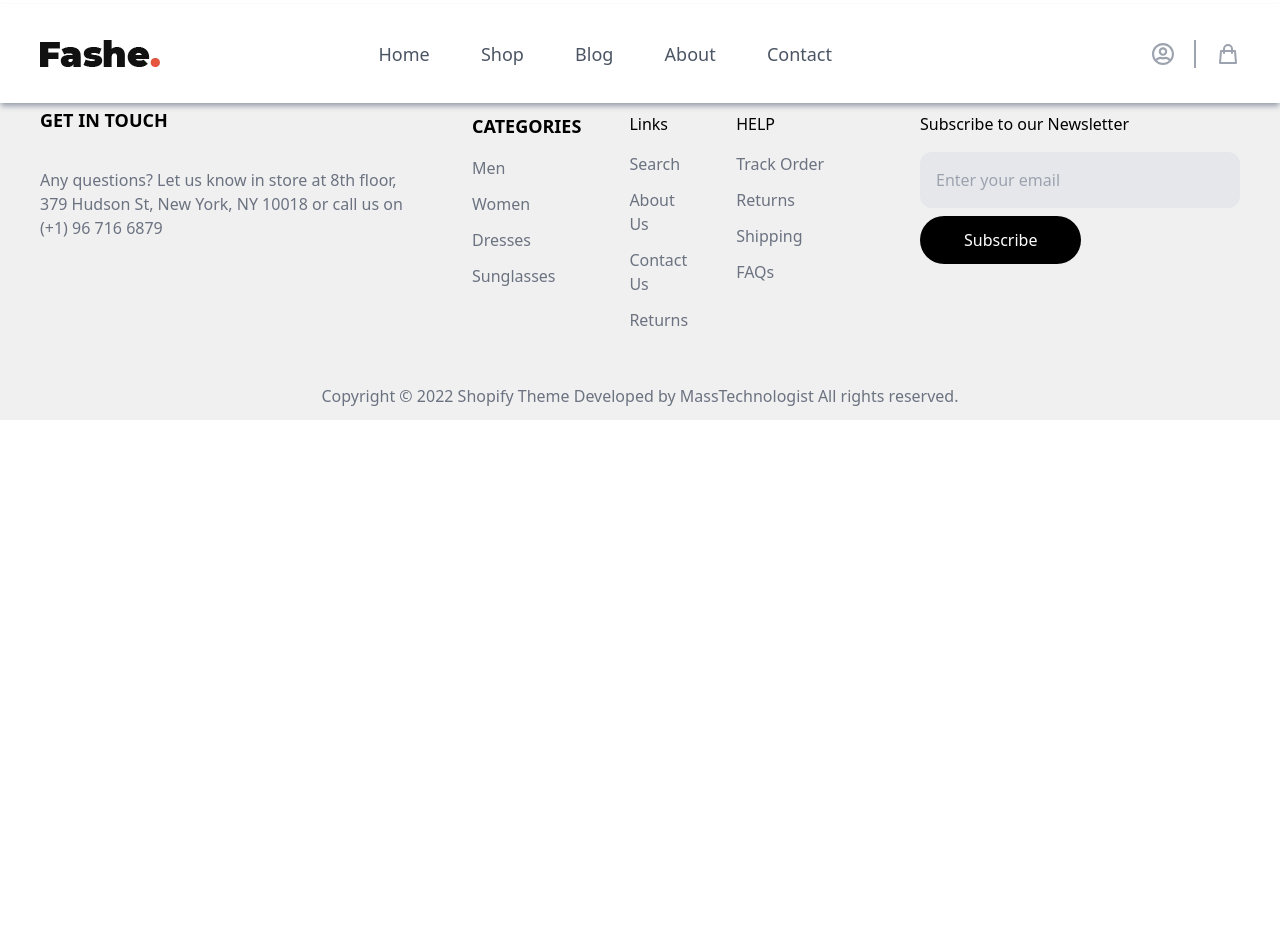
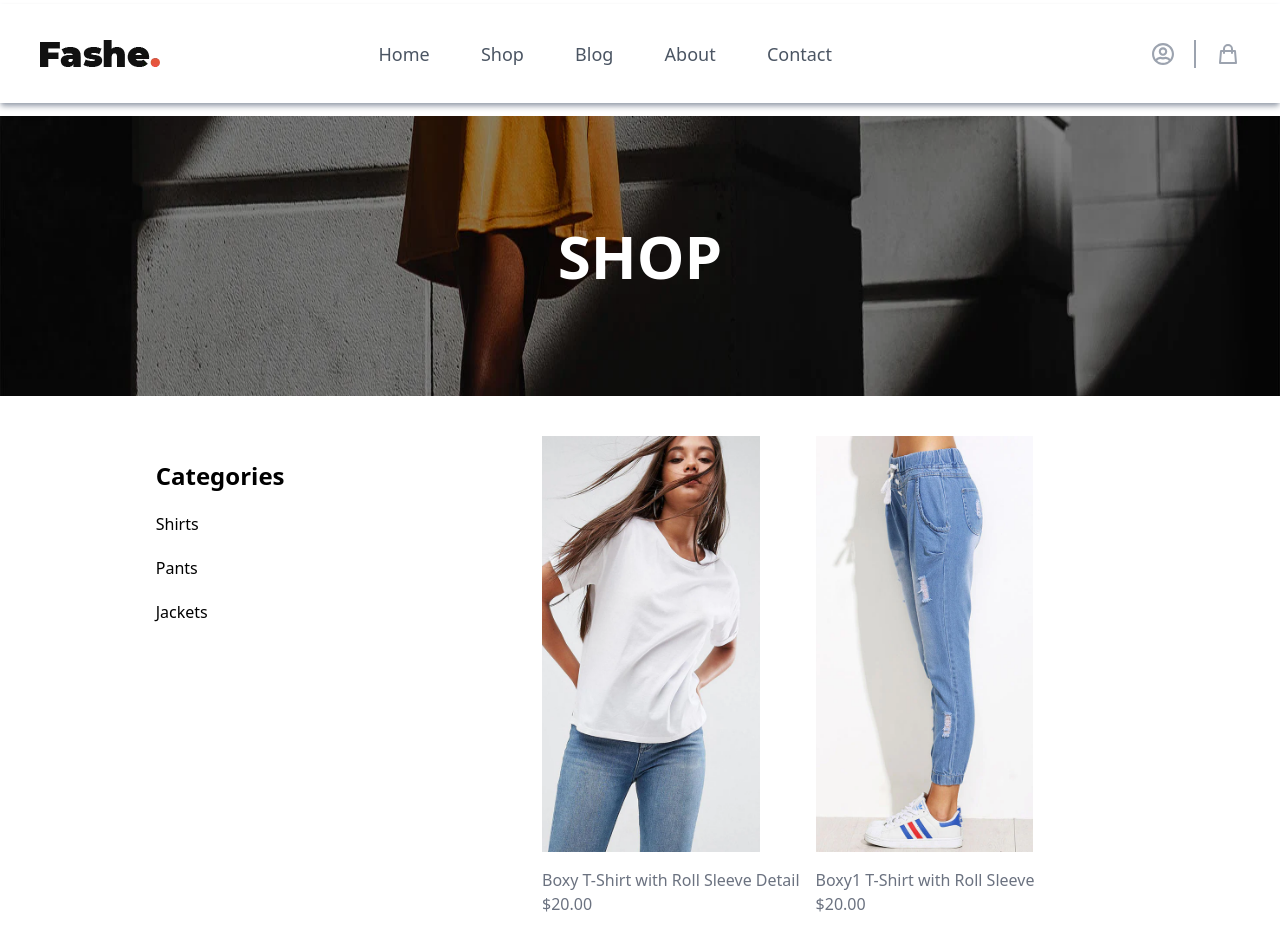
Before and after one commit to walid-cadi/React_Final_Project_walid_cadi, a React (Create React App) app: page /shop in a window 1280 px wide. Shown: the top 934 px of the page. Before the commit the page ends 800 px from the top, so only its background shows below. Built offline with nearby package versions, Linux system fonts and the light colour scheme; the HTML template or start-up script is replaced by a standard one.

Commit message:
shop page

```diff
--- a/src/App.jsx
+++ b/src/App.jsx
@@ -6,6 +6,7 @@ import About from "./pages/About";
 import Contact from "./pages/Contact";
 import Home from "./pages/Home";
 import { Blogs } from "./pages/Blogs";
+import { Shop } from "./pages/Shop";
 
 function App() {
   return (
@@ -13,9 +14,10 @@ function App() {
       <NavBar />
       <Routes>
         <Route path="/" element={<Home />} />
+        <Route path="/shop" element={<Shop />} />
+        <Route path="/blog" element={<Blogs />} />
         <Route path="/about" element={<About />} />
         <Route path="/contact" element={<Contact />} />
-        <Route path="/blog" element={<Blogs />} />
       </Routes>
       <Footer />
     </>
--- a/src/constant/images.jsx
+++ b/src/constant/images.jsx
@@ -25,4 +25,5 @@ export default {
   item5: require("../assets/images/banner-04.jpg"),
   item6: require("../assets/images/banner-09.webp"),
   LookBook: require("../assets/images/banner-08.jpg"),
+  bg_shop: require("../assets/images/shop_top.webp"),
 };
--- a/src/json/data.json
+++ b/src/json/data.json
@@ -5,7 +5,7 @@
     "image": "product1",
     "price": "$20.00",
     "about": "Fusce ornare mi vel risus porttitor dignissim. Nunc eget risus at ipsum blandit ornare vel sed velit. Proin gravida arcu....",
-    "categories": ["boxy", "Shirts", "sleeveless"],
+    "categories": "Shirts",
     "brand": "MyVendor",
     "description": "Fusce ornare mi vel risus porttitor dignissim. Nunc eget risus at ipsum blandit ornare vel sed velit. Proin gravida arcu nisl, a dignissim mauris placeratFusce ornare mi vel risus porttitor dignissim. Nunc eget risus at ipsum blandit ornare vel sed velit. Proin gravida arcu nisl, a dignissim mauris placeratFusce ornare mi vel risus porttitor dignissim. Nunc eget risus at ipsum blandit ornare vel sed velit. Proin gravida arcu nisl, a dignissim mauris placerat",
     "additional Infromations": "You can use this tab for adding shipping details, return policies and information or measurements etc. Lorem ipsum dolor sit amet, consectetuer adipiscing elit, sed diam nonummy nibh euismod tincidunt ut laoreet dolore magna aliquam erat volutpat. Ut wisi enim ad minim veniam, quis nostrud exerci tation ullamcorper suscipit lobortis nisl ut aliquip ex ea commodo consequat. Duis autem vel eum iriure dolor in hendrerit in vulputate velit esse molestie consequat, vel illum dolore eu feugiat nulla facilisis at vero eros et accumsan et iusto odio dignissim qui blandit praesent luptatum zzril delenit augue duis dolore te feugait nulla facilisi. Nam liber tempor cum soluta nobis eleifend option congue nihil imperdiet doming id quod mazim placerat facer possim assum. Typi",
@@ -17,7 +17,7 @@
     "image": "product2",
     "price": "$20.00",
     "about": "Fusce ornare mi vel risus porttitor dignissim. Nunc eget risus at ipsum blandit ornare vel sed velit. Proin gravida arcu....",
-    "categories": ["boxy", "Shirts", "sleeveless"],
+    "categories": "pants",
     "brand": "MyVendor",
     "description": "Fusce ornare mi vel risus porttitor dignissim. Nunc eget risus at ipsum blandit ornare vel sed velit. Proin gravida arcu nisl, a dignissim mauris placeratFusce ornare mi vel risus porttitor dignissim. Nunc eget risus at ipsum blandit ornare vel sed velit. Proin gravida arcu nisl, a dignissim mauris placeratFusce ornare mi vel risus porttitor dignissim. Nunc eget risus at ipsum blandit ornare vel sed velit. Proin gravida arcu nisl, a dignissim mauris placerat",
     "additional Infromations": "You can use this tab for adding shipping details, return policies and information or measurements etc. Lorem ipsum dolor sit amet, consectetuer adipiscing elit, sed diam nonummy nibh euismod tincidunt ut laoreet dolore magna aliquam erat volutpat. Ut wisi enim ad minim veniam, quis nostrud exerci tation ullamcorper suscipit lobortis nisl ut aliquip ex ea commodo consequat. Duis autem vel eum iriure dolor in hendrerit in vulputate velit esse molestie consequat, vel illum dolore eu feugiat nulla facilisis at vero eros et accumsan et iusto odio dignissim qui blandit praesent luptatum zzril delenit augue duis dolore te feugait nulla facilisi. Nam liber tempor cum soluta nobis eleifend option congue nihil imperdiet doming id quod mazim placerat facer possim assum. Typi",
@@ -29,7 +29,7 @@
     "image": "product3",
     "price": "$20.00",
     "about": "Fusce ornare mi vel risus porttitor dignissim. Nunc eget risus at ipsum blandit ornare vel sed velit. Proin gravida arcu....",
-    "categories": ["boxy", "Shirts", "sleeveless"],
+    "categories": "jackets",
     "brand": "MyVendor",
     "description": "Fusce ornare mi vel risus porttitor dignissim. Nunc eget risus at ipsum blandit ornare vel sed velit. Proin gravida arcu nisl, a dignissim mauris placeratFusce ornare mi vel risus porttitor dignissim. Nunc eget risus at ipsum blandit ornare vel sed velit. Proin gravida arcu nisl, a dignissim mauris placeratFusce ornare mi vel risus porttitor dignissim. Nunc eget risus at ipsum blandit ornare vel sed velit. Proin gravida arcu nisl, a dignissim mauris placerat",
     "additional Infromations": "You can use this tab for adding shipping details, return policies and information or measurements etc. Lorem ipsum dolor sit amet, consectetuer adipiscing elit, sed diam nonummy nibh euismod tincidunt ut laoreet dolore magna aliquam erat volutpat. Ut wisi enim ad minim veniam, quis nostrud exerci tation ullamcorper suscipit lobortis nisl ut aliquip ex ea commodo consequat. Duis autem vel eum iriure dolor in hendrerit in vulputate velit esse molestie consequat, vel illum dolore eu feugiat nulla facilisis at vero eros et accumsan et iusto odio dignissim qui blandit praesent luptatum zzril delenit augue duis dolore te feugait nulla facilisi. Nam liber tempor cum soluta nobis eleifend option congue nihil imperdiet doming id quod mazim placerat facer possim assum. Typi",
@@ -41,7 +41,7 @@
     "image": "product4",
     "price": "$20.00",
     "about": "Fusce ornare mi vel risus porttitor dignissim. Nunc eget risus at ipsum blandit ornare vel sed velit. Proin gravida arcu....",
-    "categories": ["boxy", "Shirts", "sleeveless"],
+    "categories": "Shirts",
     "brand": "MyVendor",
     "description": "Fusce ornare mi vel risus porttitor dignissim. Nunc eget risus at ipsum blandit ornare vel sed velit. Proin gravida arcu nisl, a dignissim mauris placeratFusce ornare mi vel risus porttitor dignissim. Nunc eget risus at ipsum blandit ornare vel sed velit. Proin gravida arcu nisl, a dignissim mauris placeratFusce ornare mi vel risus porttitor dignissim. Nunc eget risus at ipsum blandit ornare vel sed velit. Proin gravida arcu nisl, a dignissim mauris placerat",
     "additional Infromations": "You can use this tab for adding shipping details, return policies and information or measurements etc. Lorem ipsum dolor sit amet, consectetuer adipiscing elit, sed diam nonummy nibh euismod tincidunt ut laoreet dolore magna aliquam erat volutpat. Ut wisi enim ad minim veniam, quis nostrud exerci tation ullamcorper suscipit lobortis nisl ut aliquip ex ea commodo consequat. Duis autem vel eum iriure dolor in hendrerit in vulputate velit esse molestie consequat, vel illum dolore eu feugiat nulla facilisis at vero eros et accumsan et iusto odio dignissim qui blandit praesent luptatum zzril delenit augue duis dolore te feugait nulla facilisi. Nam liber tempor cum soluta nobis eleifend option congue nihil imperdiet doming id quod mazim placerat facer possim assum. Typi",
@@ -53,7 +53,7 @@
     "image": "product5",
     "price": "$20.00",
     "about": "Fusce ornare mi vel risus porttitor dignissim. Nunc eget risus at ipsum blandit ornare vel sed velit. Proin gravida arcu....",
-    "categories": ["boxy", "Shirts", "sleeveless"],
+    "categories": "Shirts",
     "brand": "MyVendor",
     "description": "Fusce ornare mi vel risus porttitor dignissim. Nunc eget risus at ipsum blandit ornare vel sed velit. Proin gravida arcu nisl, a dignissim mauris placeratFusce ornare mi vel risus porttitor dignissim. Nunc eget risus at ipsum blandit ornare vel sed velit. Proin gravida arcu nisl, a dignissim mauris placeratFusce ornare mi vel risus porttitor dignissim. Nunc eget risus at ipsum blandit ornare vel sed velit. Proin gravida arcu nisl, a dignissim mauris placerat",
     "additional Infromations": "You can use this tab for adding shipping details, return policies and information or measurements etc. Lorem ipsum dolor sit amet, consectetuer adipiscing elit, sed diam nonummy nibh euismod tincidunt ut laoreet dolore magna aliquam erat volutpat. Ut wisi enim ad minim veniam, quis nostrud exerci tation ullamcorper suscipit lobortis nisl ut aliquip ex ea commodo consequat. Duis autem vel eum iriure dolor in hendrerit in vulputate velit esse molestie consequat, vel illum dolore eu feugiat nulla facilisis at vero eros et accumsan et iusto odio dignissim qui blandit praesent luptatum zzril delenit augue duis dolore te feugait nulla facilisi. Nam liber tempor cum soluta nobis eleifend option congue nihil imperdiet doming id quod mazim placerat facer possim assum. Typi",
@@ -65,7 +65,7 @@
     "image": "product6",
     "price": "$20.00",
     "about": "Fusce ornare mi vel risus porttitor dignissim. Nunc eget risus at ipsum blandit ornare vel sed velit. Proin gravida arcu....",
-    "categories": ["boxy", "Shirts", "sleeveless"],
+    "categories": "pants",
     "brand": "MyVendor",
     "description": "Fusce ornare mi vel risus porttitor dignissim. Nunc eget risus at ipsum blandit ornare vel sed velit. Proin gravida arcu nisl, a dignissim mauris placeratFusce ornare mi vel risus porttitor dignissim. Nunc eget risus at ipsum blandit ornare vel sed velit. Proin gravida arcu nisl, a dignissim mauris placeratFusce ornare mi vel risus porttitor dignissim. Nunc eget risus at ipsum blandit ornare vel sed velit. Proin gravida arcu nisl, a dignissim mauris placerat",
     "additional Infromations": "You can use this tab for adding shipping details, return policies and information or measurements etc. Lorem ipsum dolor sit amet, consectetuer adipiscing elit, sed diam nonummy nibh euismod tincidunt ut laoreet dolore magna aliquam erat volutpat. Ut wisi enim ad minim veniam, quis nostrud exerci tation ullamcorper suscipit lobortis nisl ut aliquip ex ea commodo consequat. Duis autem vel eum iriure dolor in hendrerit in vulputate velit esse molestie consequat, vel illum dolore eu feugiat nulla facilisis at vero eros et accumsan et iusto odio dignissim qui blandit praesent luptatum zzril delenit augue duis dolore te feugait nulla facilisi. Nam liber tempor cum soluta nobis eleifend option congue nihil imperdiet doming id quod mazim placerat facer possim assum. Typi",
@@ -77,7 +77,7 @@
     "image": "product7",
     "price": "$20.00",
     "about": "Fusce ornare mi vel risus porttitor dignissim. Nunc eget risus at ipsum blandit ornare vel sed velit. Proin gravida arcu....",
-    "categories": ["boxy", "Shirts", "sleeveless"],
+    "categories": "jackets",
     "brand": "MyVendor",
     "description": "Fusce ornare mi vel risus porttitor dignissim. Nunc eget risus at ipsum blandit ornare vel sed velit. Proin gravida arcu nisl, a dignissim mauris placeratFusce ornare mi vel risus porttitor dignissim. Nunc eget risus at ipsum blandit ornare vel sed velit. Proin gravida arcu nisl, a dignissim mauris placeratFusce ornare mi vel risus porttitor dignissim. Nunc eget risus at ipsum blandit ornare vel sed velit. Proin gravida arcu nisl, a dignissim mauris placerat",
     "additional Infromations": "You can use this tab for adding shipping details, return policies and information or measurements etc. Lorem ipsum dolor sit amet, consectetuer adipiscing elit, sed diam nonummy nibh euismod tincidunt ut laoreet dolore magna aliquam erat volutpat. Ut wisi enim ad minim veniam, quis nostrud exerci tation ullamcorper suscipit lobortis nisl ut aliquip ex ea commodo consequat. Duis autem vel eum iriure dolor in hendrerit in vulputate velit esse molestie consequat, vel illum dolore eu feugiat nulla facilisis at vero eros et accumsan et iusto odio dignissim qui blandit praesent luptatum zzril delenit augue duis dolore te feugait nulla facilisi. Nam liber tempor cum soluta nobis eleifend option congue nihil imperdiet doming id quod mazim placerat facer possim assum. Typi",
@@ -89,7 +89,7 @@
     "image": "product8",
     "price": "$20.00",
     "about": "Fusce ornare mi vel risus porttitor dignissim. Nunc eget risus at ipsum blandit ornare vel sed velit. Proin gravida arcu....",
-    "categories": ["boxy", "Shirts", "sleeveless"],
+    "categories": "Shirts",
     "brand": "MyVendor",
     "description": "Fusce ornare mi vel risus porttitor dignissim. Nunc eget risus at ipsum blandit ornare vel sed velit. Proin gravida arcu nisl, a dignissim mauris placeratFusce ornare mi vel risus porttitor dignissim. Nunc eget risus at ipsum blandit ornare vel sed velit. Proin gravida arcu nisl, a dignissim mauris placeratFusce ornare mi vel risus porttitor dignissim. Nunc eget risus at ipsum blandit ornare vel sed velit. Proin gravida arcu nisl, a dignissim mauris placerat",
     "additional Infromations": "You can use this tab for adding shipping details, return policies and information or measurements etc. Lorem ipsum dolor sit amet, consectetuer adipiscing elit, sed diam nonummy nibh euismod tincidunt ut laoreet dolore magna aliquam erat volutpat. Ut wisi enim ad minim veniam, quis nostrud exerci tation ullamcorper suscipit lobortis nisl ut aliquip ex ea commodo consequat. Duis autem vel eum iriure dolor in hendrerit in vulputate velit esse molestie consequat, vel illum dolore eu feugiat nulla facilisis at vero eros et accumsan et iusto odio dignissim qui blandit praesent luptatum zzril delenit augue duis dolore te feugait nulla facilisi. Nam liber tempor cum soluta nobis eleifend option congue nihil imperdiet doming id quod mazim placerat facer possim assum. Typi",
--- a/src/pages/Shop.jsx
+++ b/src/pages/Shop.jsx
@@ -1,7 +1,47 @@
-
-
-import React from 'react';
+import React from "react";
+import { images } from "../constant";
+import Data from "../json/data.json";
 
 export const Shop = () => {
-    return <div className="mt-[20vh]"></div>;
+  return (
+    <div className="mt-[14.5vh] w-full flex flex-col">
+      <div className="relative h-[35vh] ">
+        <img src={images.bg_shop} className="w-[100%] h-[100%]" alt="" />
+        <h1 className="text-6xl font-bold absolute top-[50%] left-[50%] translate-x-[-50%] translate-y-[-50%] text-white">
+          SHOP
+        </h1>
+      </div>
+      <div className="flex justify-evenly gap-x-7 p-10">
+        <div className="flex gap-y-5 items-start flex-col p-6">
+          <h1 className="text-2xl font-extrabold">Categories</h1>
+          <button className="hover:text-[#ef4444]">Shirts</button>
+          <button className="hover:text-[#ef4444]">Pants</button>
+          <button className="hover:text-[#ef4444]">Jackets</button>
+        </div>
+        <div className="flex flex-wrap justify-center gap-y-5  w-[60%] ">
+          {Data.map((product, index) => (
+            <div key={index} className="px-2 ">
+              <div className="relative group overflow-hidden bg-white  h-[52vh] w-[17vw] hover:bg-gray-500 transition-all duration-500">
+                <img
+                  src={images[product.image]}
+                  alt={product.title}
+                  className="h-[52vh] w-[17vw] object-cover group-hover:opacity-40 transition-opacity duration-300"
+                />
+                <div className="absolute inset-0 bg-black bg-opacity-30 opacity-0 group-hover:opacity-100 transition-opacity duration-300"></div>
+                <button className="absolute  top-72 translate-x-[-50%]  left-1/2 transform  -translate-y-[50%] opacity-0 group-hover:opacity-100 group-hover:translate-y-0 transition-all duration-500 ease-in-out h-[6vh] w-[10vw] bg-black text-white rounded-full font-medium font-sans hover:bg-red-500">
+                  Add to Cart
+                </button>
+              </div>
+              <div className="font-sans text-gray-500 mt-4">
+                <p className="cursor-pointer hover:text-red-400 duration-300">
+                  {product.title}
+                </p>
+                <p className="text-gray-500">{`${product.price}`}</p>
+              </div>
+            </div>
+          ))}
+        </div>
+      </div>
+    </div>
+  );
 };
```
Also changed, not shown: src/assets/images/shop_top.webp (added).
